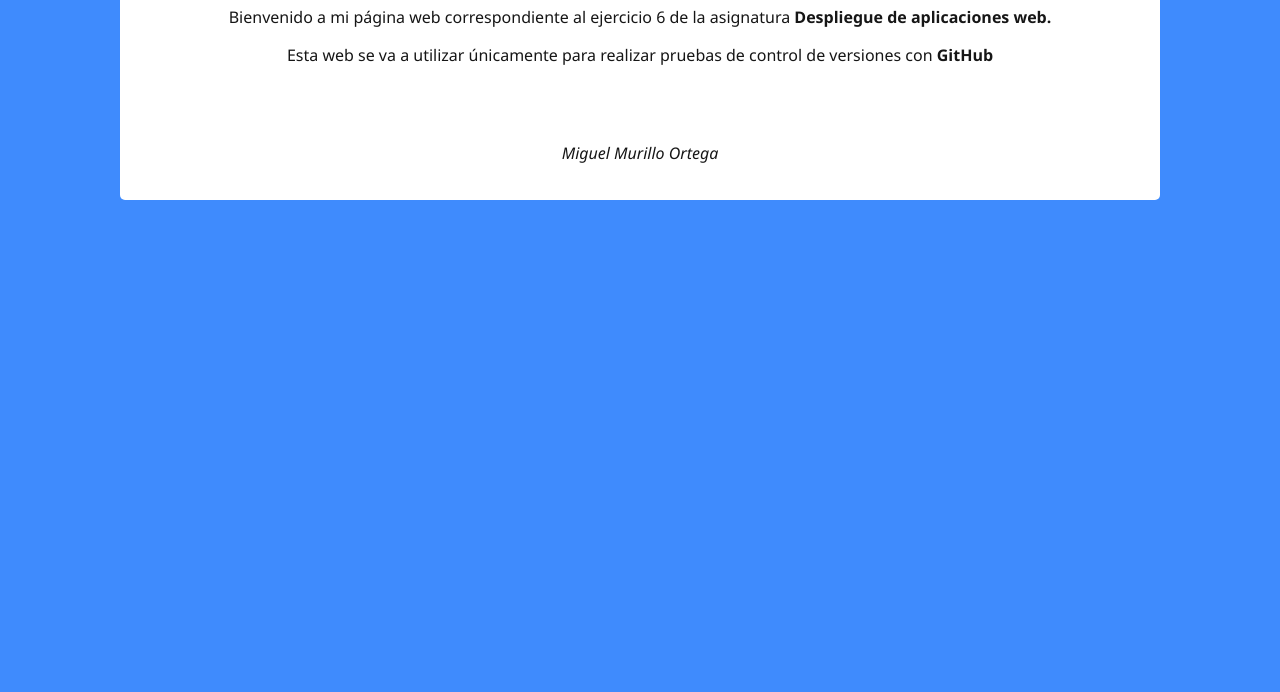
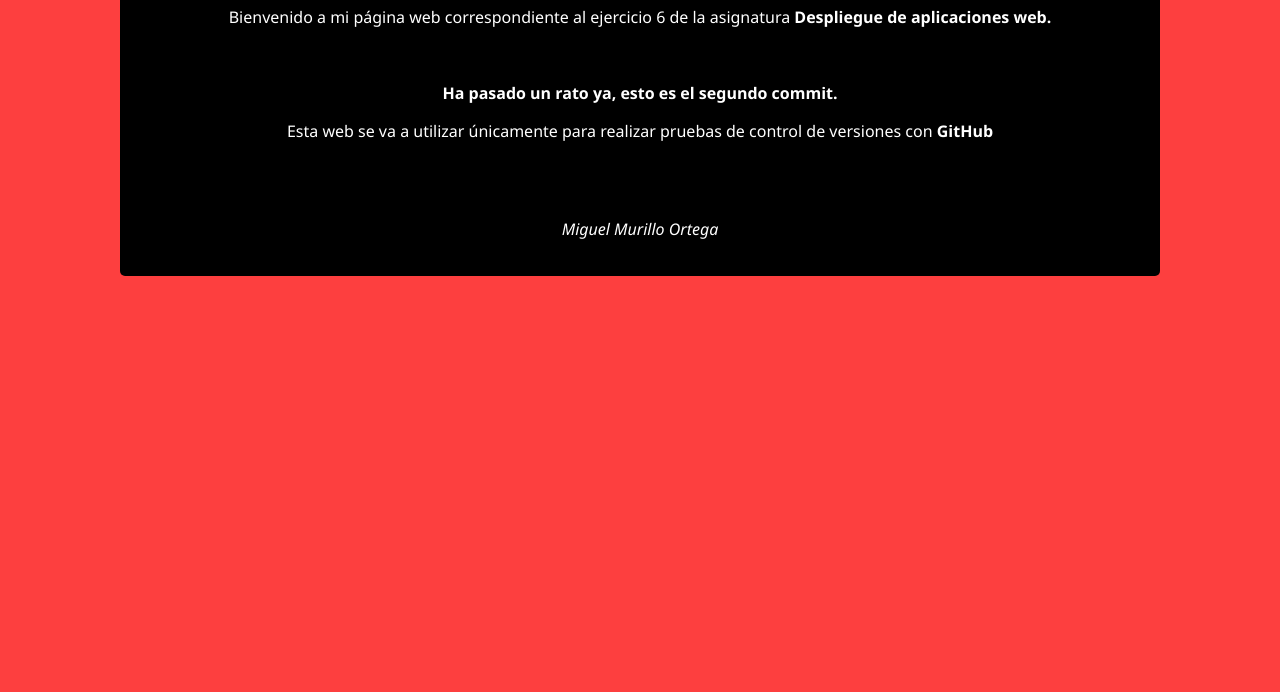
Before and after one commit to Mikfiren/proyecto-web-git-inicial, a plain HTML site: page index.html in a window 1280 px wide. Shown: the part 108-800 px from the top of the page. Drawn offline with Linux system fonts and the light colour scheme.

Commit message:
Cambio de estilos y contenido

```diff
--- a/index.html
+++ b/index.html
@@ -9,7 +9,8 @@
 <body>
         <div id="contenedor">
             <h1>Despliegue de aplicaciones web - Tarea 06</h1>
-            <p>Bienvenido a mi página web correspondiente al ejercicio 6 de la asignatura <strong>Despliegue de aplicaciones web.</strong></p>
+            <p>Bienvenido a mi página web correspondiente al ejercicio 6 de la asignatura <strong>Despliegue de aplicaciones web.</strong></p><br>
+            <p><strong>Ha pasado un rato ya, esto es el segundo commit.</strong></p>
             <p>Esta web se va a utilizar únicamente para realizar pruebas de control de versiones con <strong>GitHub</strong></p><br><br>
             <p><i>Miguel Murillo Ortega</i></p>
             </div>
--- a/styles.css
+++ b/styles.css
@@ -1,12 +1,13 @@
 body{
-    color: rgb(22, 22, 22);
-    background-color: rgb(63, 139, 253);
+    background-color: rgb(255, 255, 255);
+    background-color: rgb(253, 63, 63);
     font-family: 'Segoe UI', Tahoma, Geneva, Verdana, sans-serif;
     text-align: center;
 }
 
 #contenedor{
-background-color: white;
+background-color: rgb(0, 0, 0);
+color:white;
 border-radius: 5px;
 max-width: 1000px;
 margin: 0 auto;
```
